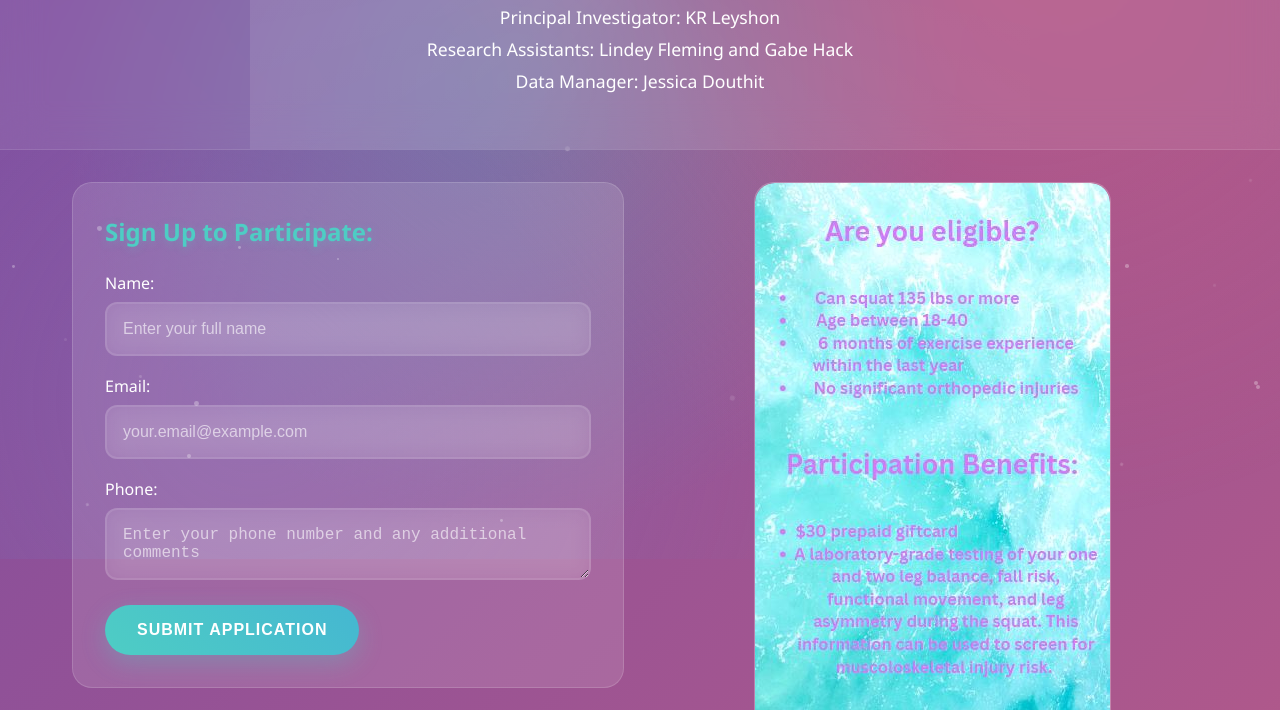
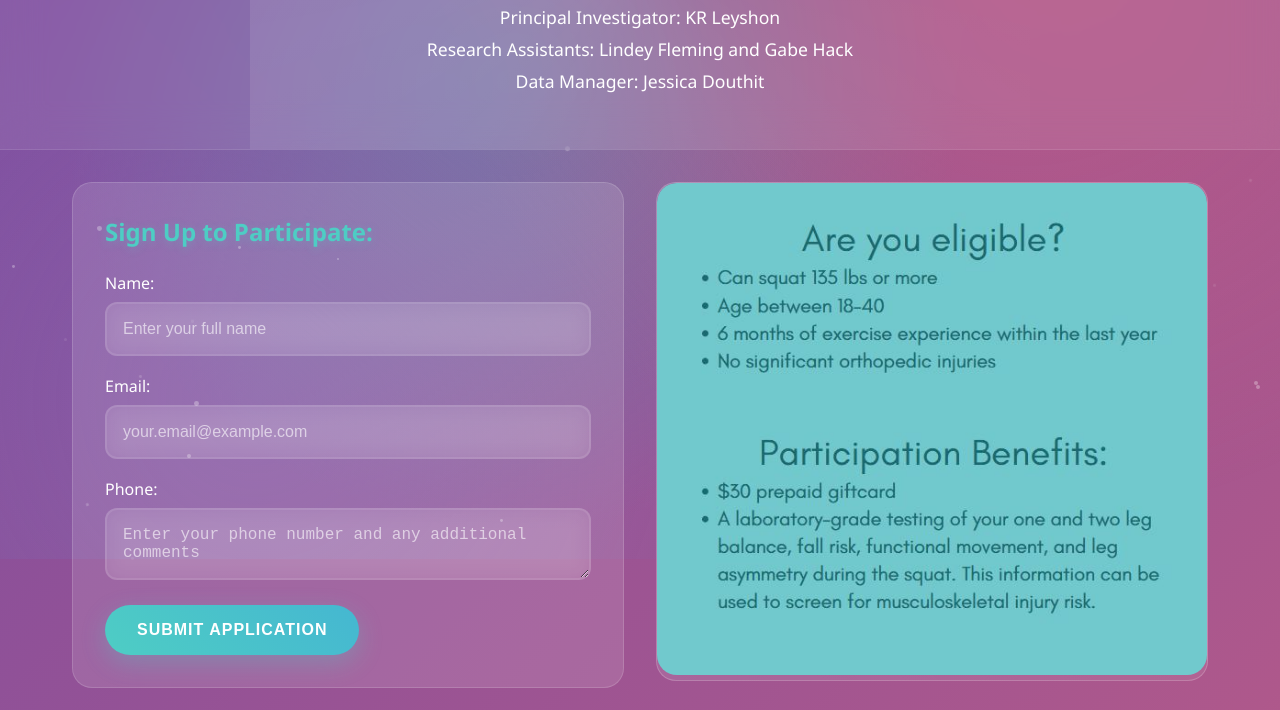
Before and after one commit to JessicaDouthit00/hhpresearch1, a website: page index.html in a window 1280 px wide. Shown: the part 241-951 px from the top of the page. Drawn offline with Linux system fonts and the light colour scheme.

Commit message:
Update index.html

```diff
--- a/index.html
+++ b/index.html
@@ -448,7 +448,7 @@
 
     <div class="right-side">
       <div class="image-container">
-        <img src="pt2.JPG" alt="Bombsuit Research Image 2">
+        <img src="at3.JPG" alt="Bombsuit Research Image 2">
       </div>
       <div class="image-container">
         <img src="new.JPG" alt="Bombsuit Research Image">
```
